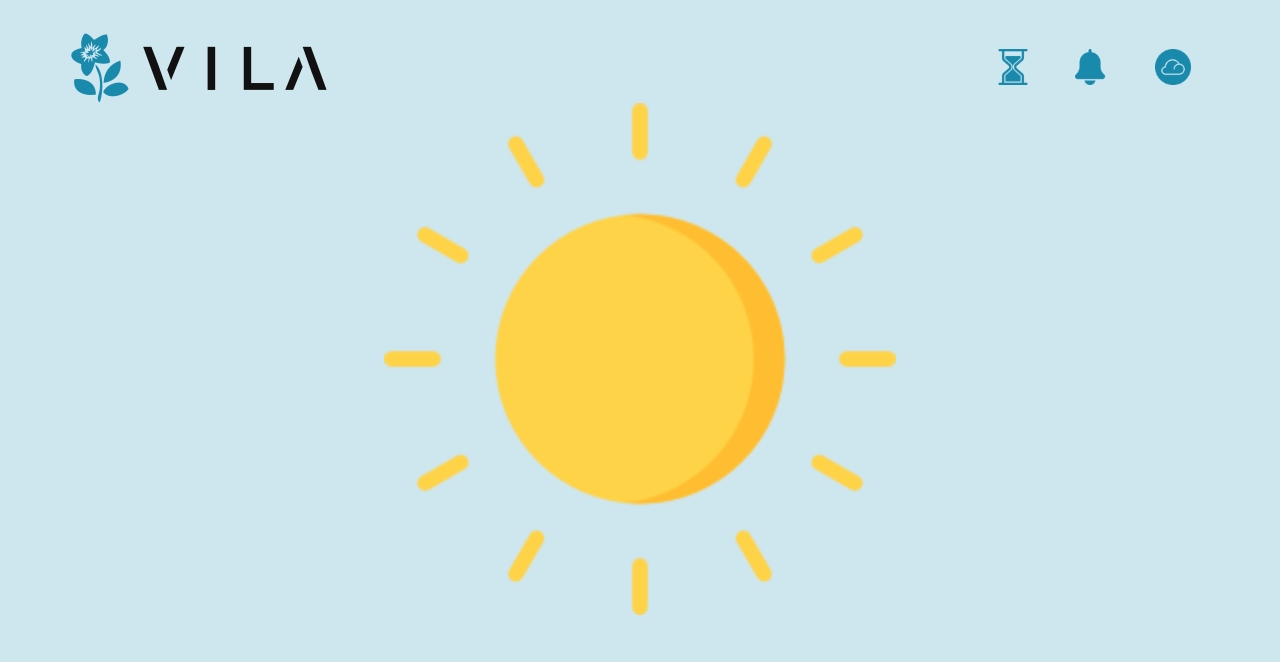
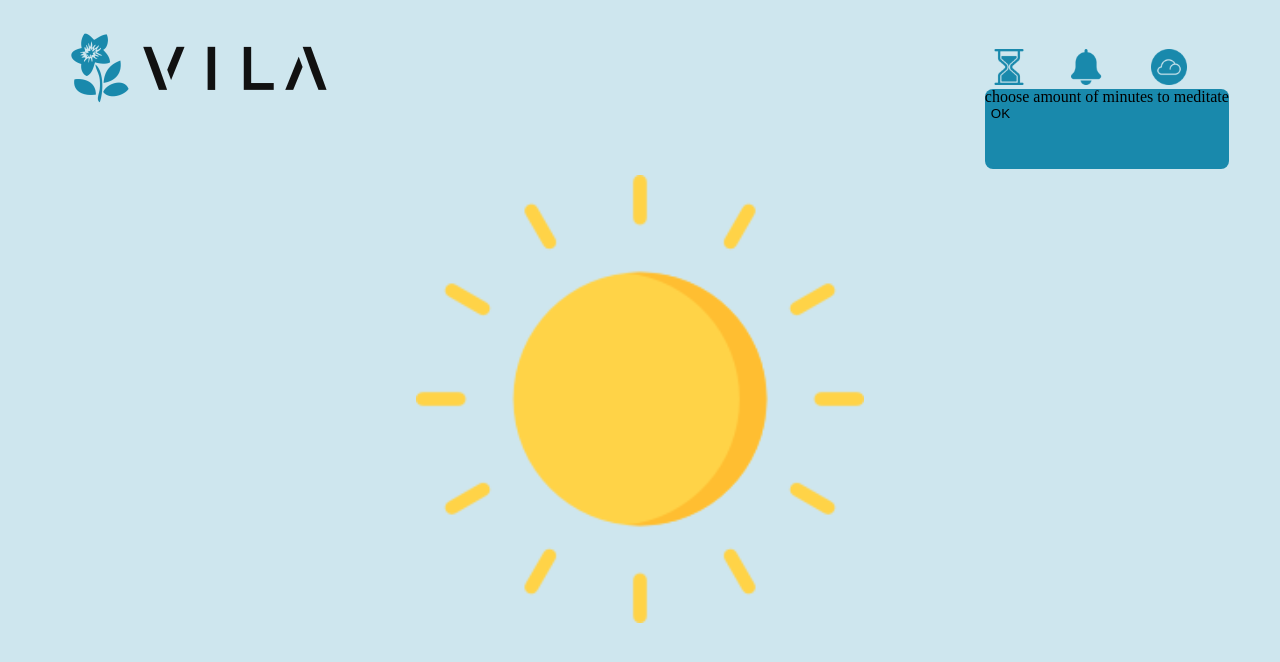
Before and after one commit to moeabdulnas/vila, a React (Create React App) app in the folder client/: page / in a window 1280 px wide. Shown: the top 662 px of the page. Built offline with nearby package versions, Linux system fonts and the light colour scheme.

Commit message:
Started on dialog for timer, and also redesign of it

```diff
--- a/client/src/App.css
+++ b/client/src/App.css
@@ -52,11 +52,11 @@ table {
 @keyframes sizeAnimation {
 
   from {
-    width: 40vw;
+    width: 35vw;
   }
 
   to {
-    width: 50vw;
+    width: 45vw;
   }
 
 
@@ -67,6 +67,19 @@ table {
   background-color: #CEE6EE;
   width: 100vw;
   height: 100vh;
+}
+
+dialog {
+  /* width: 10vw; */
+  height: 10vh;
+  width: inherit;
+  background-color: #1989AC;
+  border: none;
+  border-radius: 8px;
+  padding: 0;
+  margin: 0;
+  position: relative;
+  color: ;
 }
 
 /* TODO: Implement mediaqueries for smaller and really big screen sizes*/
@@ -80,7 +93,7 @@ table {
   } */
 }
 
-@media screen and (min-width: 600px) and (max-width: 1400px) {
+@media screen and (min-width: 600px) and (max-width: 1444px) {
   /* .App-logo {
     top: 32px;
     left: 32px;
@@ -97,7 +110,7 @@ table {
   }
 
   .Sun-logo {
-    width: 40vw;
+    width: 35vw;
     animation-name: sizeAnimation;
     animation-duration: 4s;
     animation-iteration-count: infinite;
@@ -108,6 +121,6 @@ table {
     display: flex;
     align-items: center;
     justify-content: center;
-    height: 90vh;
+    height: 100vh;
   }
 }
--- a/client/src/App.jsx
+++ b/client/src/App.jsx
@@ -1,8 +1,9 @@
 import './App.css';
 import icon from './assets/images/logo.png';
 import sun from './assets/images/sun.svg';
-import Timer from './components/Timer';
-import Options from './components/Options';
+import Timer from './components/Timer.jsx';
+import Options from './components/Options.jsx';
+
 
 function App() {
   return (
@@ -14,6 +15,13 @@ function App() {
         </div>
         <div className='OptionsDiv'>
           <Options />
+          <dialog  open>
+            <p>choose amount of minutes to meditate</p>
+            <form method="dialog">
+              <button>OK</button>
+            </form>
+        </dialog>
+
         </div>
       </div>
       {/* </header> */}
--- a/client/src/components/Options.css
+++ b/client/src/components/Options.css
@@ -1,9 +1,18 @@
-.Sand-button, .Bell-button {
-    margin-right: 42px;
+.Options > * {
+    margin-top: 16px;
 }
 
-.Options > * {
-    margin-top: 16px;
+.Sand-logo, .Bell-logo, .Cloud-logo {
+    width: 36px;
+    padding: 0;
+}
+
+.Options {
+    width: max-content;
+}
+
+.Sand-logo, .Bell-logo {
+    margin-right: 32px;
 }
 
 button {
@@ -11,14 +20,26 @@ button {
     cursor: pointer;
     appearance: none;
     background-color: inherit;
-    margin-right: 32px;
 }
 
 img {
     margin: auto;
 }
 
-.Sand-logo, .Bell-logo, .Cloud-logo {
-    width: 36px;
-    padding: 0;
+/*
+Hover effect attempt on buttons/doesn't work now
+.option:after {
+    content: "";
+    position: absolute;
+    background-color: blueviolet;
+    height: 3px;
+    width: 0;
+    left: 0;
+    bottom: -10px;
+    transition: 0.3s;
 }
+
+
+.option:hover:after {
+    width: 100%;
+} */
--- a/client/src/components/Options.jsx
+++ b/client/src/components/Options.jsx
@@ -9,13 +9,13 @@ const Options = () => {
         <div className="Options">
             {/* TODO: Set hover effect*/}
             <button type="Sand-button">
-                <img src={sand} className="Sand-logo" alt="bell" />
+                <img src={sand} className="Sand-logo option" alt="bell" />
             </button>
             <button type="Bell-button">
-                <img src={bell} className="Bell-logo" alt="bell" />
+                <img src={bell} className="Bell-logo option" alt="bell" />
             </button>
             <button type="Cloud-button">
-                <img src={cloud} className="Cloud-logo" alt="bell" />
+                <img src={cloud} className="Cloud-logo option" alt="bell" />
             </button>
         </div>
     )
```
